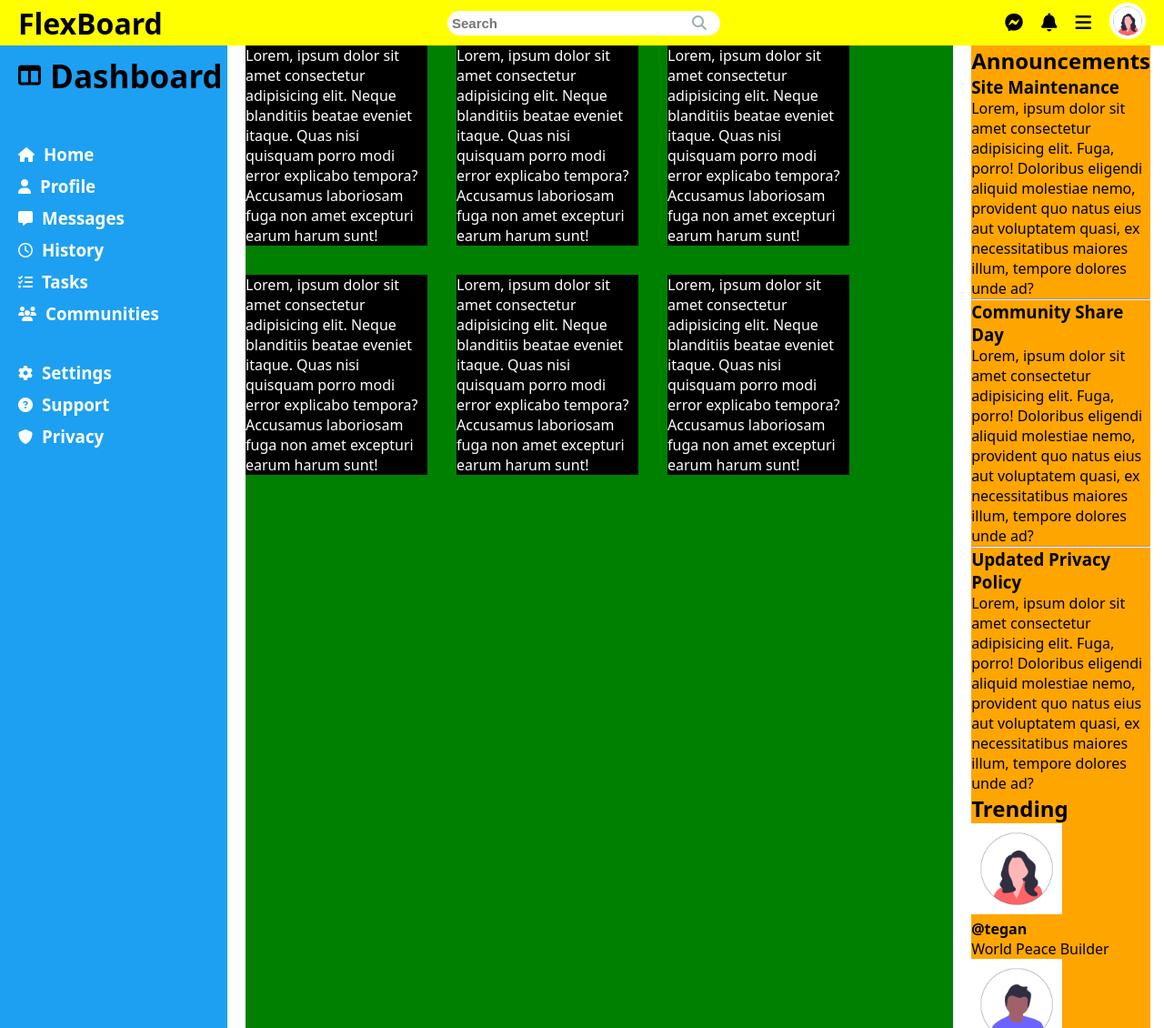
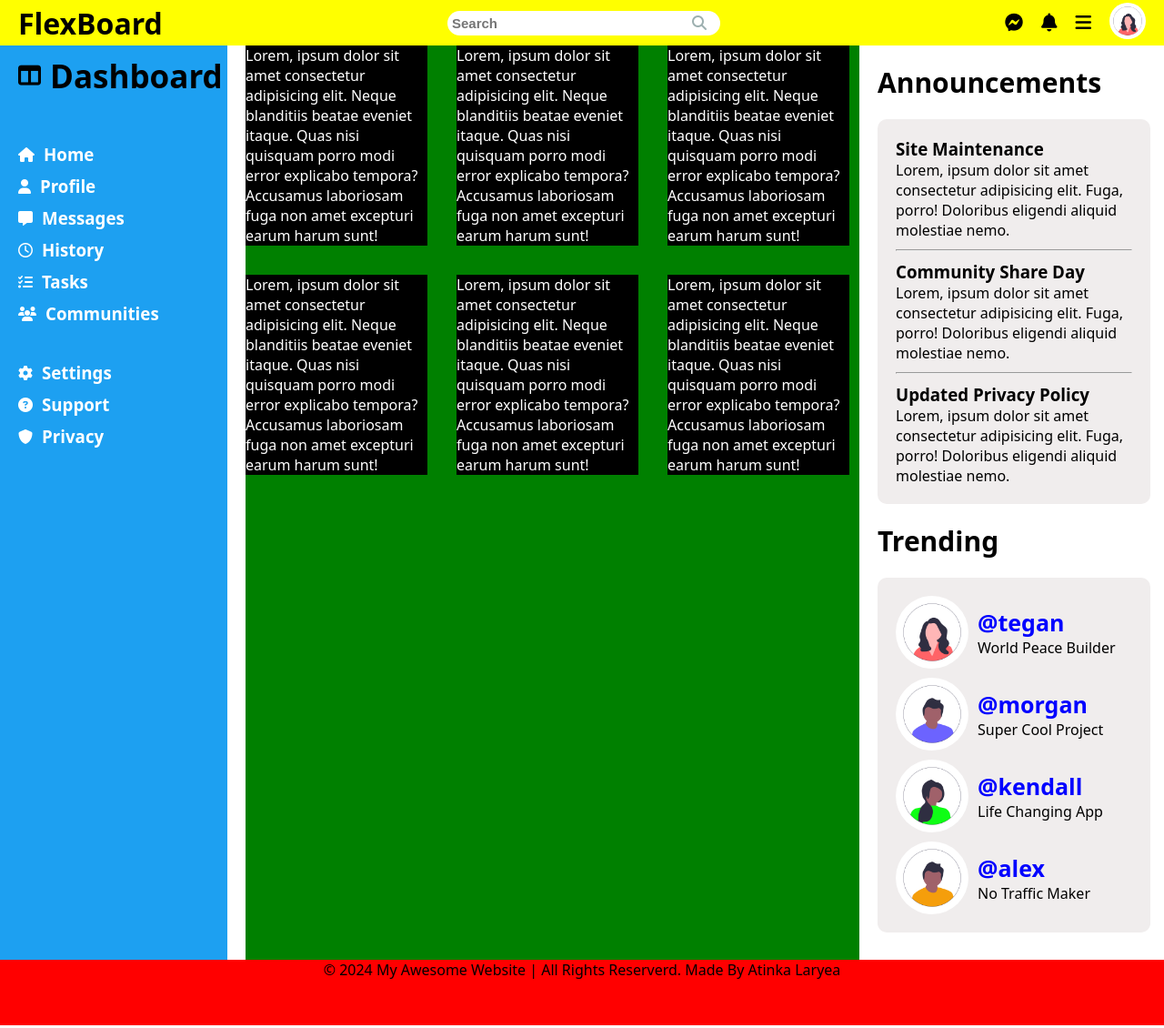
Before and after one commit to AtkTheDeveloper/flexbox-dashboard, a plain HTML site: page index.html in a window 1280 px wide. Shown: the top 1130 px of the page at 91% size. Drawn offline with Linux system fonts and the light colour scheme.

Commit message:
Finished laying out the right-side section. Also added some couple of styling to it

```diff
--- a/index.html
+++ b/index.html
@@ -145,17 +145,18 @@
             <h2>Announcements</h2>
             <div class="box">
                 <h3>Site Maintenance</h3>
-                <p>Lorem, ipsum dolor sit amet consectetur adipisicing elit. Fuga, porro! Doloribus eligendi aliquid molestiae nemo, provident quo natus eius aut voluptatem quasi, ex necessitatibus maiores illum, tempore dolores unde ad?</p>
+                <p>Lorem, ipsum dolor sit amet consectetur adipisicing elit. Fuga, porro! Doloribus eligendi aliquid molestiae nemo.</p>
                 <hr>
                 <h3>Community Share Day</h3>
-                <p>Lorem, ipsum dolor sit amet consectetur adipisicing elit. Fuga, porro! Doloribus eligendi aliquid molestiae nemo, provident quo natus eius aut voluptatem quasi, ex necessitatibus maiores illum, tempore dolores unde ad?</p>
+                <p>Lorem, ipsum dolor sit amet consectetur adipisicing elit. Fuga, porro! Doloribus eligendi aliquid molestiae nemo.</p>
                 <hr>
                 <h3>Updated Privacy Policy</h3>
-                <p>Lorem, ipsum dolor sit amet consectetur adipisicing elit. Fuga, porro! Doloribus eligendi aliquid molestiae nemo, provident quo natus eius aut voluptatem quasi, ex necessitatibus maiores illum, tempore dolores unde ad?</p>
+                <p>Lorem, ipsum dolor sit amet consectetur adipisicing elit. Fuga, porro! Doloribus eligendi aliquid molestiae nemo.</p>
             </div>
         </div>
         <div class="bottom">
             <h2>Trending</h2>
+            <div class="boxes">
             <div class="t-box">
                 <img src="./images/trending-1.png" alt="Tegan's Profile Picture">
                 <div class="text">
@@ -185,6 +186,7 @@
                 </div>
             </div>
         </div>
+        </div>
     </div>
 
 </div>
--- a/style.css
+++ b/style.css
@@ -17,6 +17,7 @@ body{
     align-items: center;
     justify-content: space-between;
     padding: 10px 20px;
+    width: 100%;
 }
 .search{
     position: relative;
@@ -66,6 +67,7 @@ body{
     display: flex;
     gap: 20px;
     flex: 1;
+    height: 100vh;
 }
 .sidebar{
     background-color: rgb(29, 160, 241);
@@ -108,12 +110,55 @@ body{
 }
 .middle{
     background-color: green;
+    overflow-y: auto;
 }
 .right-side{
     flex: 2;
-    width: 500px;
-    background-color: orange;
     margin-right: 15px;
+}
+.top h2{
+    margin: 20px 0;
+    font-size: 30px;
+}
+.right-side .box{
+    background-color: rgb(240, 237, 237);
+    padding: 20px;
+    border-radius: 10px;
+    width: 300px;
+}
+.box hr{
+    margin: 10px 0;
+}
+.right-side .bottom {
+    margin-bottom: 30px;
+}
+.right-side .bottom h2{
+    margin: 20px 0;
+    font-size: 30px;
+}
+.bottom .boxes{
+    display: flex;
+    flex-direction: column;
+    gap: 10px;
+    padding: 20px;
+    background-color: rgb(240, 237, 237);
+    border-radius: 10px;
+}
+.right-side .bottom .t-box{
+    display: flex;
+    align-items: center;
+    gap: 10px;
+}
+.t-box img{
+    width: 80px;
+    border-radius: 50%;
+    cursor: pointer;
+}
+.t-box .text h4{
+    font-size: 25px;
+    font-weight: 600;
+    color: blue;
+    cursor: pointer;
 }
 .cards{
     display: flex;
@@ -131,6 +176,3 @@ body{
     display: flex;
     justify-content: center;
 }
-.t-box img{
-    width: 100px;
-}
```
